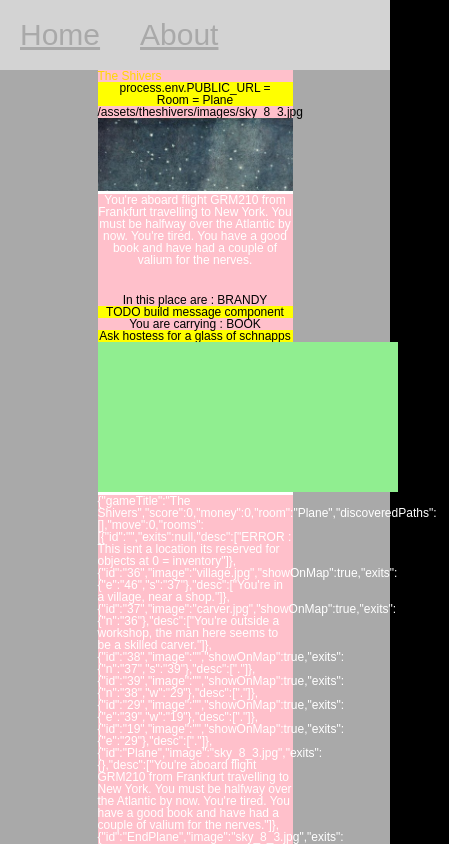
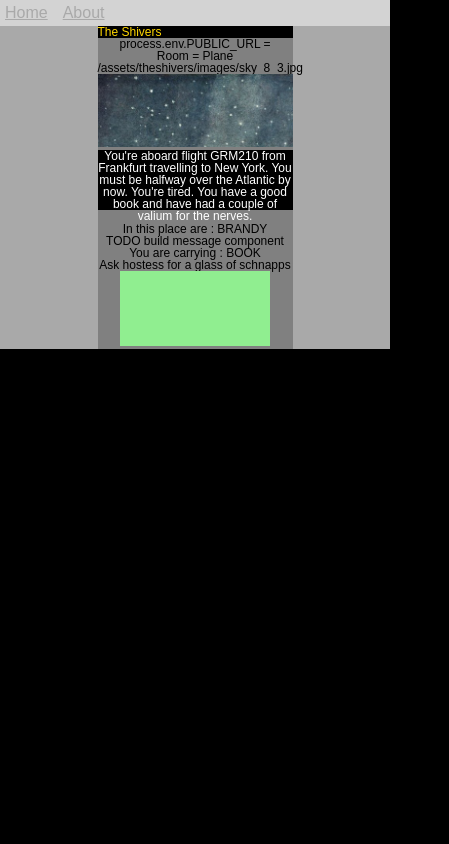
Before and after one commit to markhorsell/if-player-react, a React (Create React App) app: page / in a window 390 px wide. Shown: the top 844 px of the page, 449 px wide, since content can reach past the window. Built offline with nearby package versions, Linux system fonts and the light colour scheme.

Commit message:
mobile first

```diff
--- a/src/components/Nav.css
+++ b/src/components/Nav.css
@@ -7,9 +7,11 @@
 
 .nav >li {
     display: inline-block;
-    font-size: 30px;
+    font-size: 16px;
 
-    margin:20px;
+    margin:5px;
+    margin-right:10px;
+
 }
 
 .nav >li >a {
--- a/src/components/RoomDescription.css
+++ b/src/components/RoomDescription.css
@@ -3,7 +3,7 @@
 	position: relative;
 	display:inline-block;
 	width:100%;
-	height:100px;
+	height:60px;
 	color:white;
 	background-color: Black;
 
--- a/src/components/WorldMap.js
+++ b/src/components/WorldMap.js
@@ -16,13 +16,13 @@ class WorldMap extends Component{
     	console.log(this.props.discoveredPaths)
         const ctx = this.refs.canvas.getContext('2d');
         ctx.fillStyle='lightgreen';
-        ctx.fillRect(0,0, 300, 150);
+        ctx.fillRect(0,0, 150, 75);
     }
 
 render(){
 
 	return (
-		<canvas ref="canvas"></canvas>
+		<canvas ref="canvas" width='150px' height='75px'></canvas>
 		)
 	}
 }
--- a/src/containers/Home.css
+++ b/src/containers/Home.css
@@ -2,16 +2,16 @@
 	text-align: center;
 	margin:0 auto;
 	width:50%;
-	background-color:white;
+	background-color:grey;
 }
 
 .home > p {
 	font-size:12px;
-	background-color: yellow;
+	/*background-color: yellow;*/
 
 }
 .home > div {
 	font-size:12px;
-	background-color: pink;
+	/*background-color: pink;*/
 
 }
--- a/src/containers/home.js
+++ b/src/containers/home.js
@@ -92,7 +92,7 @@ class Home extends Component {
         <WorldMap discoveredPaths={'this will be a discovered paths list'}/>
 
 
-        <Debug data={gameData}/>
+        {/*<Debug data={gameData}/>*/}
 
       </div>
     )
```
